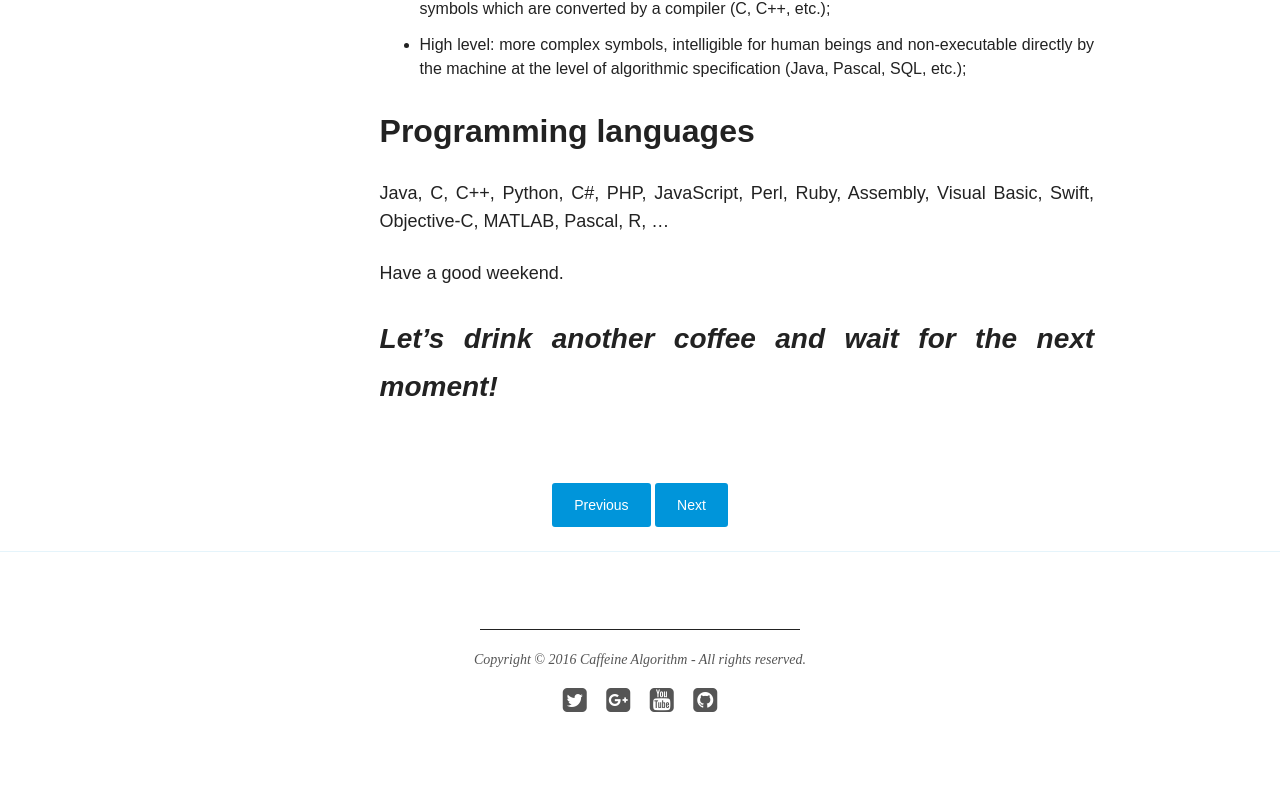
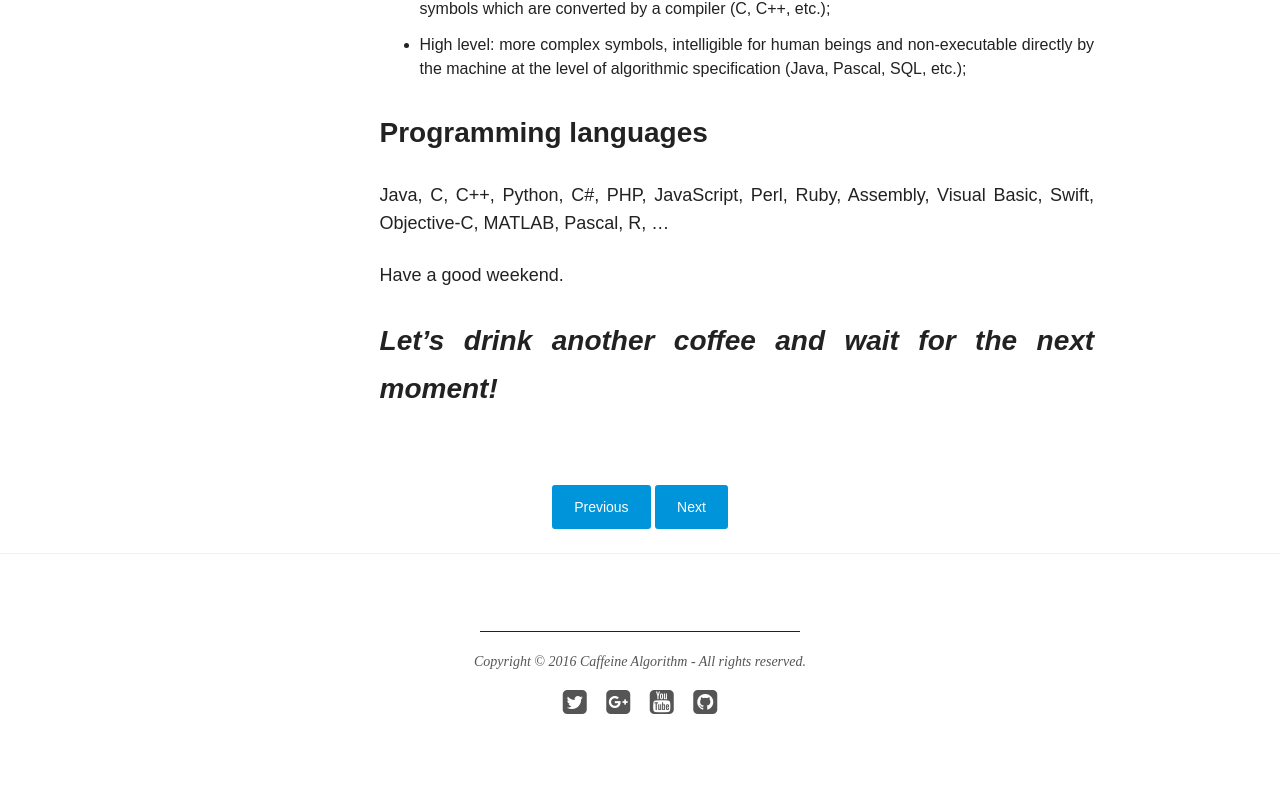
Before and after one commit to dnelsonsilvav/caffeinealgorithm.github.io, a Jekyll site: the page built from _posts/2016-04-29-programming-languages.md, in a window 1280 px wide. Shown: the part 1347-2150 px from the top of the page. Built offline with Jekyll 4.4.1, drawn with Linux system fonts in a browser that asks for light colours; comment, search, counter and statistics services are not loaded.

```diff
--- a/_posts/2016-04-29-programming-languages.md
+++ b/_posts/2016-04-29-programming-languages.md
@@ -25,7 +25,7 @@ The same can be converted or translated into machine code through build or inter
 * Medium level: symbols that can be directly translated into machine code, but also complex symbols which are converted by a compiler (C, C++, etc.);
 * High level: more complex symbols, intelligible for human beings and non-executable directly by the machine at the level of algorithmic specification (Java, Pascal, SQL, etc.);
 
-## Programming languages
+### Programming languages
 
 Java, C, C++, Python, C#, PHP, JavaScript, Perl, Ruby, Assembly, Visual Basic, Swift, Objective-C, MATLAB, Pascal, R, ...
 
```
